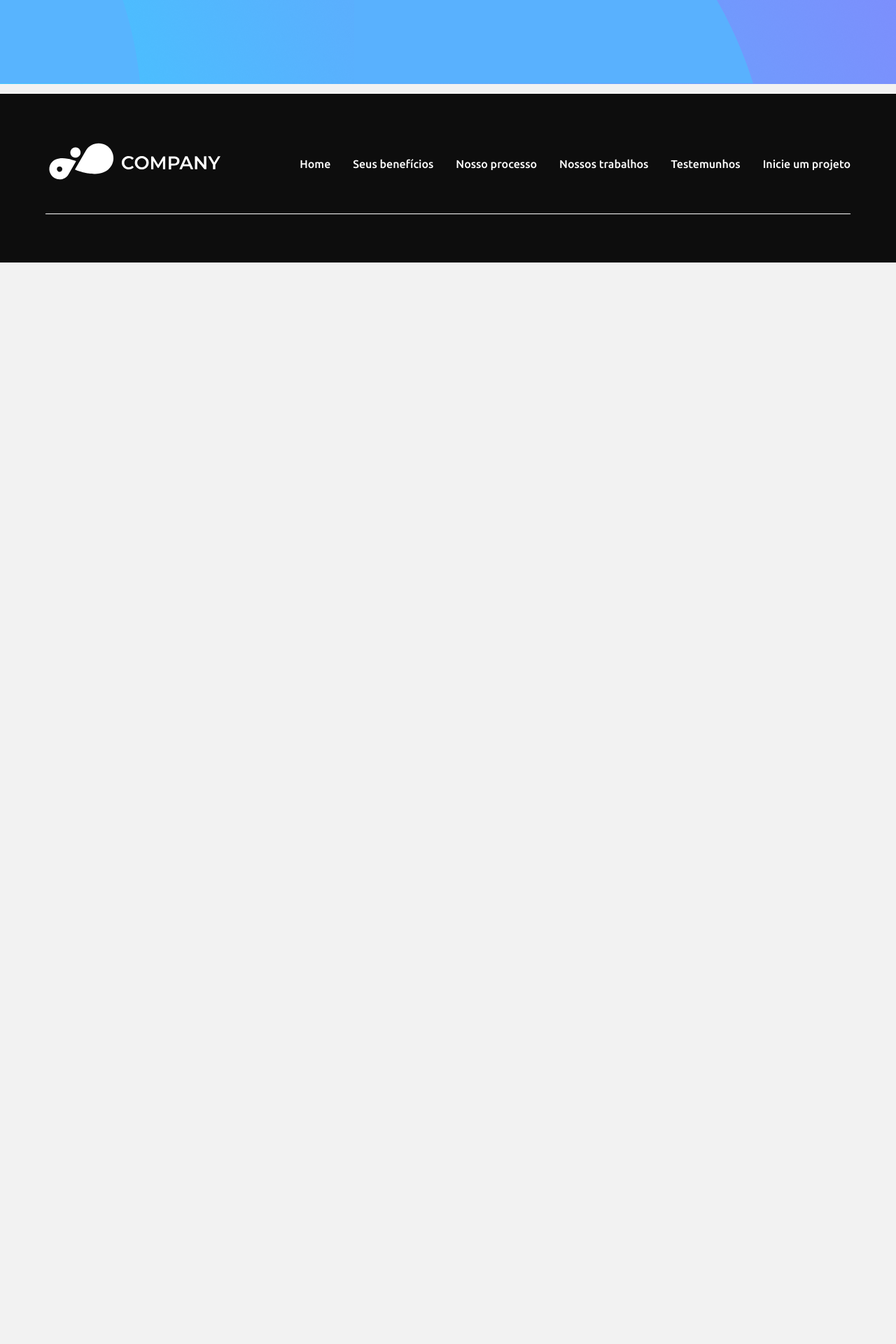
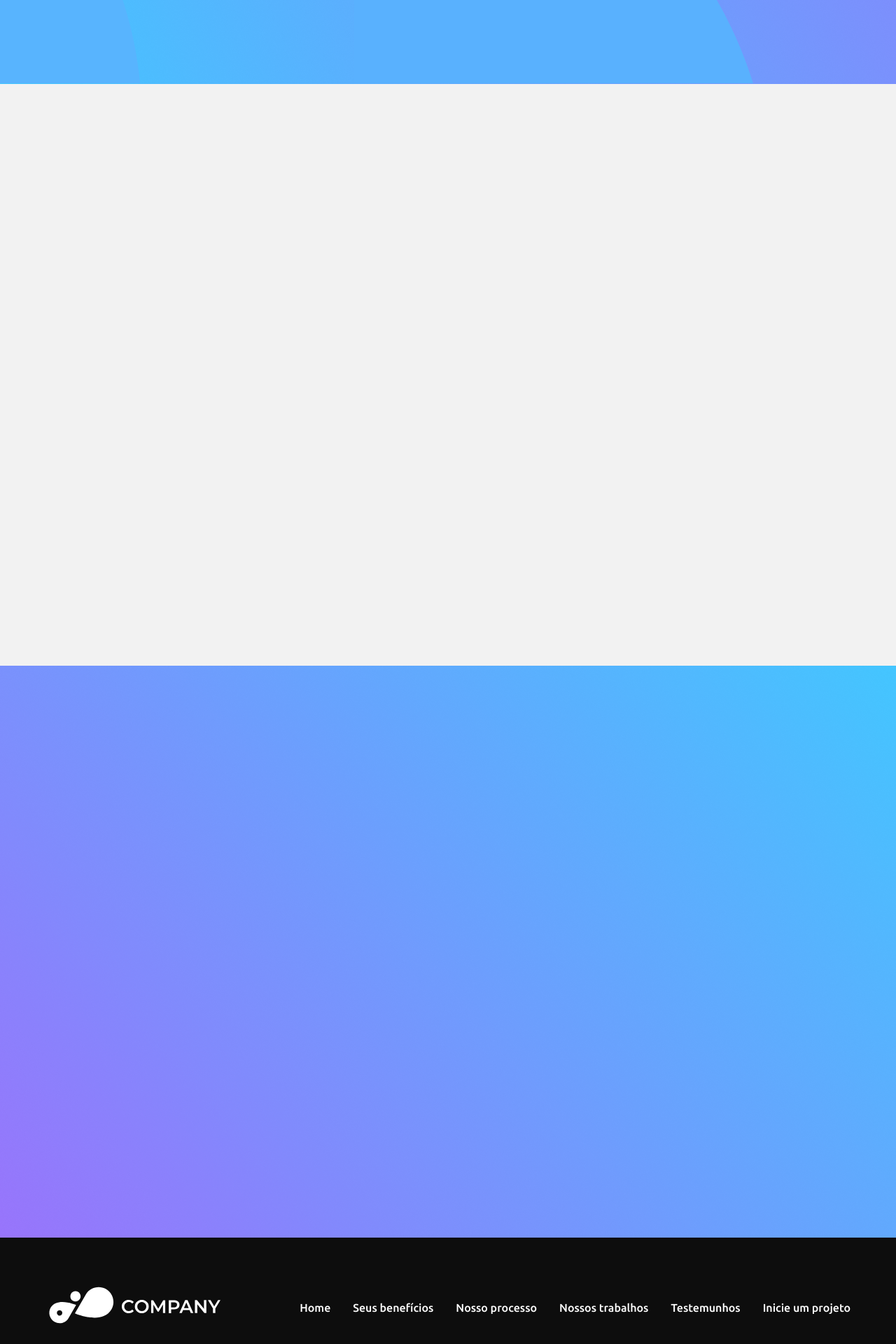
Before and after one commit to eeaeea/ruh-water, a Next.js app: page / in a window 1280 px wide. Shown: the part 3740-5660 px from the top of the page at 70% size. Before the commit the page ends 4115 px from the top, so only its background shows below. Built offline with nearby package versions, Linux system fonts and the light colour scheme.

Commit message:
Mais Ajustes

```diff
--- /dev/null
+++ b/src/components/SectionFive/index.tsx
@@ -0,0 +1,9 @@
+import styles from "./styles.module.scss";
+
+export default function SectionThree() {
+  return (
+    <>
+      <div className={styles.container}></div>
+    </>
+  );
+}
--- /dev/null
+++ b/src/components/SectionFive/styles.module.scss
@@ -0,0 +1,9 @@
+.container {
+  display: flex;
+  align-items: center;
+  height: 817px;
+  justify-content: center;
+  background: #f2f2f2 url("../../../public/images/bg-section-five.png");
+  background-position: top;
+  background-repeat: no-repeat;
+}
--- /dev/null
+++ b/src/components/SectionFour/index.tsx
@@ -0,0 +1,11 @@
+import styles from "./styles.module.scss";
+
+export default function SectionThree() {
+  return (
+    <>
+      <div className={styles.container}>
+
+      </div>
+    </>
+  );
+}
--- /dev/null
+++ b/src/components/SectionFour/styles.module.scss
@@ -0,0 +1,7 @@
+.container {
+  display: flex;
+  align-items: center;
+  height: 817px;
+  justify-content: center;
+  background: #f2f2f2;
+}
--- a/src/components/SectionThree/index.tsx
+++ b/src/components/SectionThree/index.tsx
@@ -1,4 +1,3 @@
-import Image from "next/image";
 import styles from "./styles.module.scss";
 
 export default function SectionThree() {
@@ -16,7 +15,6 @@ export default function SectionThree() {
         <div className={styles.containerCard}>
           <img src="/images/card-02.png" alt="" />
           <div>
-            {/* <img src="" alt="" /> */}
             <h2>Auditoria Empresarial</h2>
             <p>
               Uma auditoria examina os registros financeiros da sua empresa para
@@ -29,7 +27,6 @@ export default function SectionThree() {
         <div className={styles.containerCard}>
           <img src="/images/card-02.png" alt="" />
           <div>
-            {/* <img src="" alt="" /> */}
             <h2>Data tracking</h2>
             <p>
               O hardware e software, que quando usados juntos permitem que você
@@ -41,7 +38,6 @@ export default function SectionThree() {
         <div className={styles.containerCard}>
           <img src="/images/card-02.png" alt="" />
           <div>
-            {/* <img src="" alt="" /> */}
             <h2>Results</h2>
             <p>
               Uma auditoria examina os registros financeiros da sua empresa para
--- a/src/pages/api/hello.js
+++ /dev/null
@@ -1,5 +0,0 @@
-// Next.js API route support: https://nextjs.org/docs/api-routes/introduction
-
-export default (req, res) => {
-  res.status(200).json({ name: 'John Doe' })
-}
--- a/src/pages/index.tsx
+++ b/src/pages/index.tsx
@@ -1,6 +1,8 @@
 import SectionOne from "../components/SectionOne";
 import SectionTwo from "../components/SectionTwo";
 import SectionThree from "../components/SectionThree";
+import SectionFour from "../components/SectionFour";
+import SectionFive from "../components/SectionFive";
 import Footer from "../components/Footer";
 
 export default function App() {
@@ -9,6 +11,8 @@ export default function App() {
       <SectionOne />
       <SectionTwo />
       <SectionThree />
+      <SectionFour />
+      <SectionFive />
       <Footer />
     </>
   );
```
Also changed, not shown: public/images/bg-section-five.png (added).
